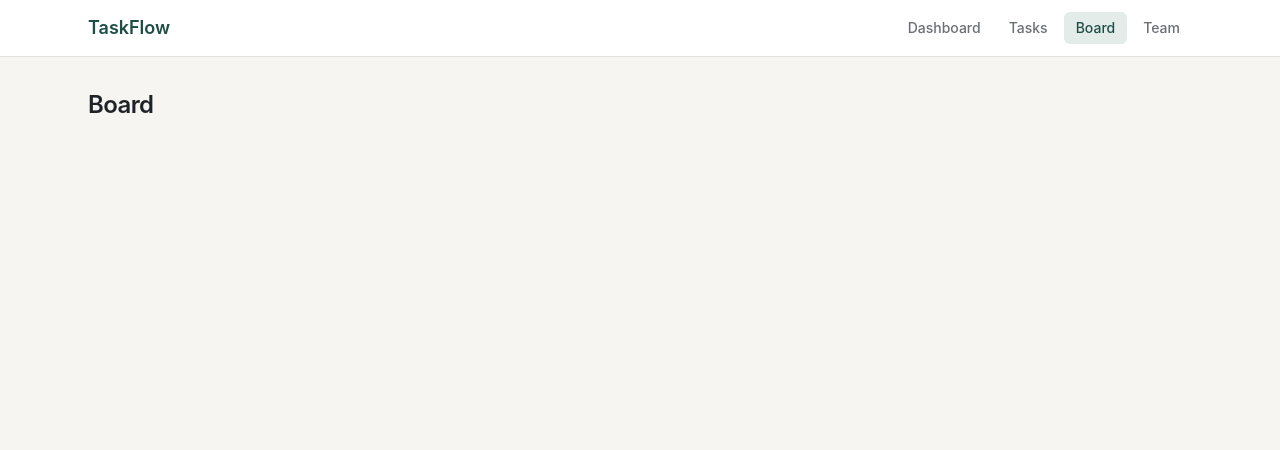
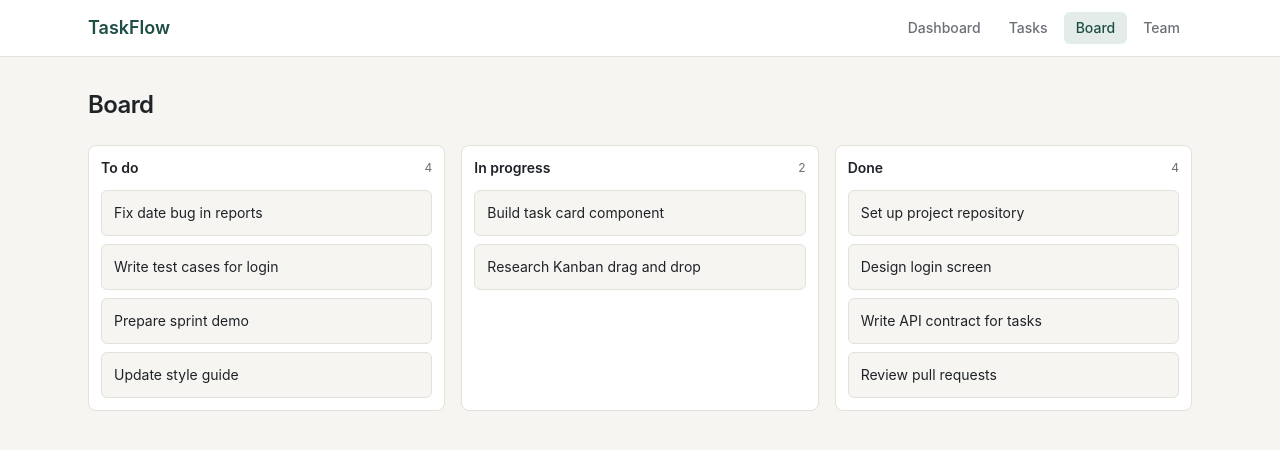
Before and after one commit to khadijafatima409/taskflow, a React (Vite) app: page /board in a window 1280 px wide. Shown: the top 450 px of the page. Built offline with nearby package versions, Linux system fonts and the light colour scheme.

Commit message:
feat(board): show tasks in status columns

```diff
--- a/src/App.tsx
+++ b/src/App.tsx
@@ -45,7 +45,7 @@ function App() {
               />
             }
           />
-          <Route path="/board" element={<BoardPage />} />
+          <Route path="/board" element={<BoardPage tasks={tasks} />} />
           <Route path="/team" element={<TeamPage />} />
         </Route>
       </Routes>
--- a/src/components/features/board/BoardPage.tsx
+++ b/src/components/features/board/BoardPage.tsx
@@ -1,7 +1,40 @@
-function BoardPage() {
+import Card from '../../../components/Card';
+import { statuses, statusLabels } from '../../../data/taskOptions';
+import type { Task } from '../../../types/task';
+
+interface BoardPageProps {
+  tasks: Task[];
+}
+
+function BoardPage({ tasks }: BoardPageProps) {
   return (
     <main className="mx-auto max-w-6xl px-4 py-8 sm:px-6">
-      <h1 className="text-2xl font-semibold tracking-tight">Board</h1>
+      <h1 className="mb-6 text-2xl font-semibold tracking-tight">Board</h1>
+
+      <div className="grid gap-4 md:grid-cols-3">
+        {statuses.map((status) => {
+          const columnTasks = tasks.filter((task) => task.status === status);
+
+          return (
+            <Card key={status} className="p-3">
+              <div className="mb-3 flex items-center justify-between">
+                <h2 className="text-sm font-semibold">{statusLabels[status]}</h2>
+                <span className="text-xs text-muted">{columnTasks.length}</span>
+              </div>
+
+              {columnTasks.length === 0 && <p className="text-xs text-muted">No tasks</p>}
+
+              <ul className="space-y-2">
+                {columnTasks.map((task) => (
+                  <li key={task.id} className="rounded-md border border-line bg-canvas p-3 text-sm">
+                    {task.title}
+                  </li>
+                ))}
+              </ul>
+            </Card>
+          );
+        })}
+      </div>
     </main>
   );
 }
```
